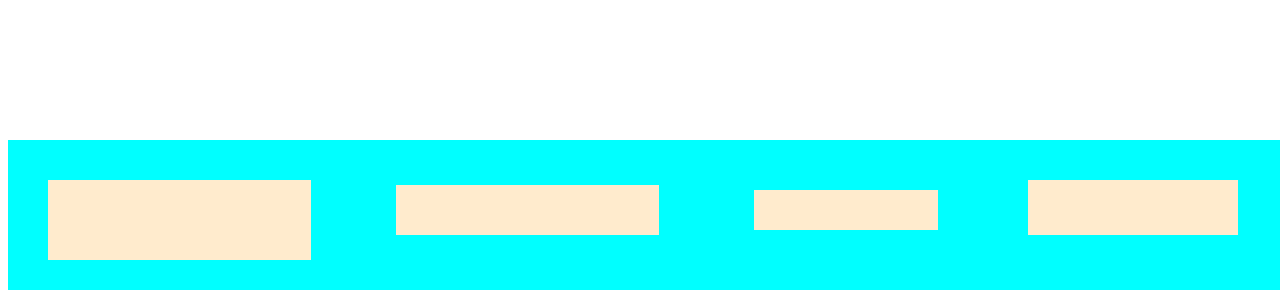
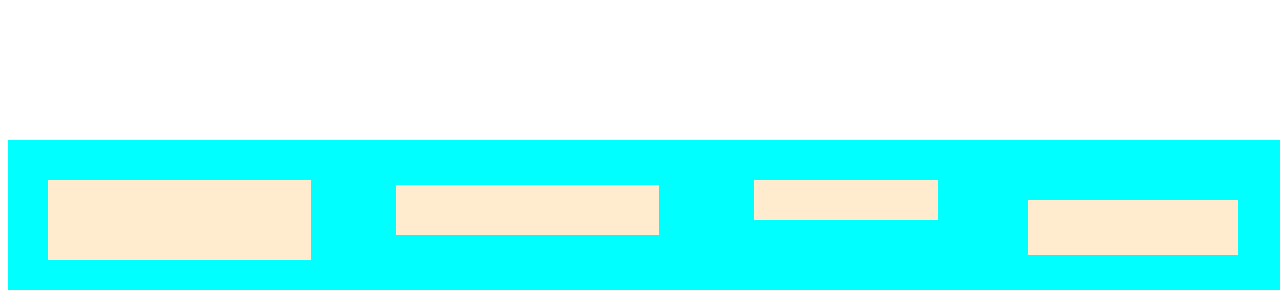
Before and after one commit to LuuDavid778/Lab6Interface, a plain HTML site: page index.html in a window 1280 px wide. Shown: the part 510-810 px from the top of the page. Drawn offline with Linux system fonts and the light colour scheme.

Commit message:
changed a bit

```diff
--- a/styles.css
+++ b/styles.css
@@ -38,6 +38,7 @@
     width: 20%;
     height: 40px;
     margin: 50px;
+    margin-top: 40px;
     background-color: blanchedalmond;
     flex: 0.7;
 
@@ -49,6 +50,7 @@
     height: 55px;
     margin: 40px;
     margin-right: 50px;
+    margin-top: 60px;
     background-color: blanchedalmond;
     flex: 0.8;
 
```
